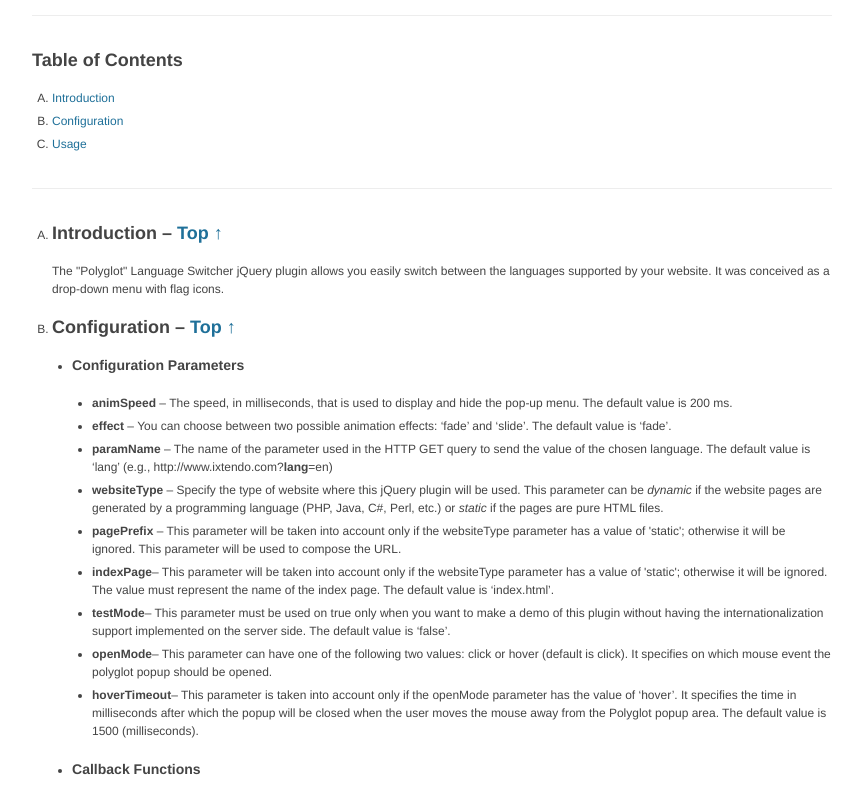
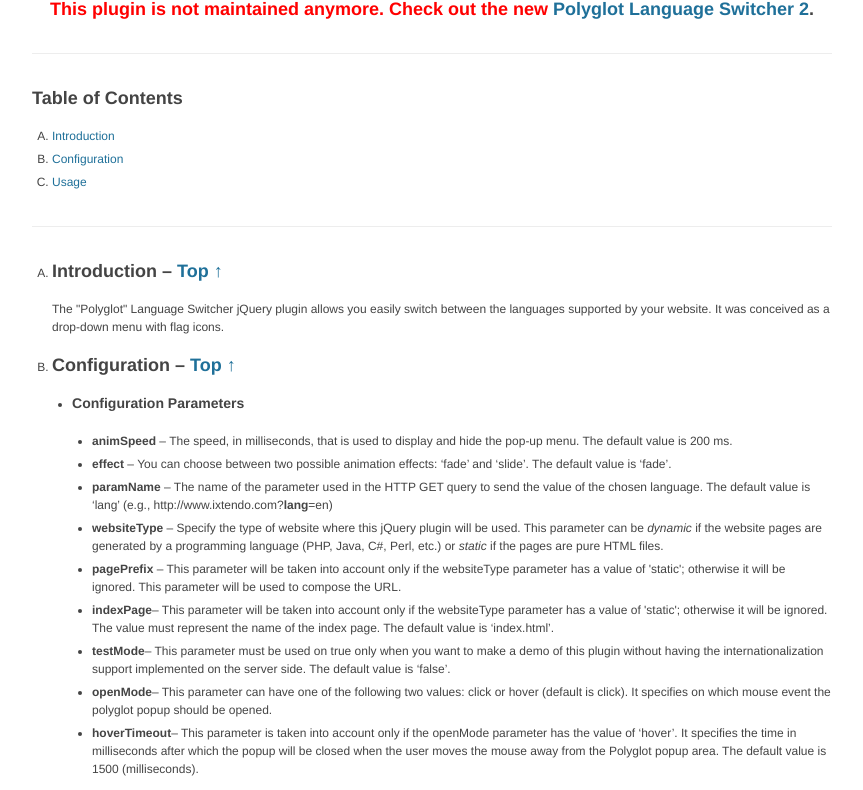
Before and after one commit to ixtendio/Polyglot-Language-Switcher, a plain HTML site: page documentation.html in a window 1280 px wide. Shown: the part 191-981 px from the top of the page, without its empty margins (208-1071 px from the left). Drawn offline with Linux system fonts and the light colour scheme.

Commit message:
update the documentation

```diff
--- a/documentation.html
+++ b/documentation.html
@@ -77,6 +77,7 @@ pre {
 			</div>
 			<hr>
 			<h1>&quot;Polyglot&quot; Language Switcher jQuery Plugin</h1>
+			<h2><span style="color: red">This plugin is not maintained anymore. Check out the new</span> <a href="http://www.ixtendo.com/polyglot-language-switcher-2/">Polyglot Language Switcher 2</a>.</h2>
 			<hr>
 		</div>
 		<!-- end header -->
```
Also changed, not shown: 1 other file.
